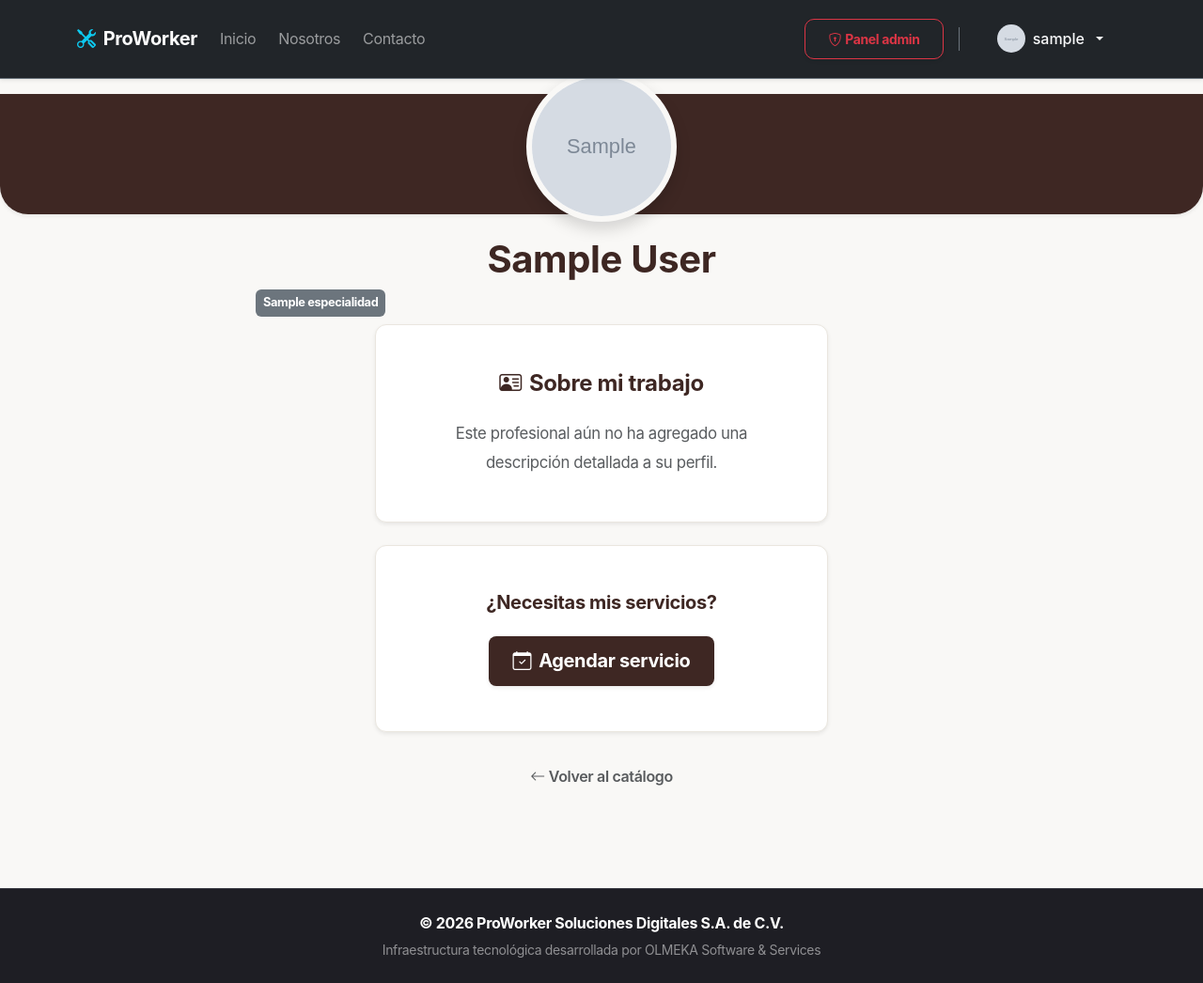
After one commit to osogobio2004/proworker-web, a Django app: page /tecnico/1/ in a window 1280 px wide. The commit adds this page. Shown: the whole page at 94% size. Run offline with Django 5.2, Linux system fonts and the light colour scheme; a user stored in the database is signed in; tables that the repository leaves empty hold one stand-in row (values such as "Sample post"); grey boxes marked "Sample" are stand-in pictures.

Commit message:
cambios 6:21

```diff
--- a/servicios/forms.py
+++ b/servicios/forms.py
@@ -69,7 +69,7 @@ class EditarPerfilForm(forms.ModelForm):
 
     class Meta:
         model = PerfilUsuario
-        fields = ['foto_perfil', 'biografia']
+        fields = ['foto_perfil']
 
     def __init__(self, *args, **kwargs):
         super(EditarPerfilForm, self).__init__(*args, **kwargs)
--- a/servicios/models.py
+++ b/servicios/models.py
@@ -1,6 +1,12 @@
 from django.db import models
 from django.contrib.auth.models import User
 
+
+class Especialidad(models.Model):
+    nombre = models.CharField(max_length=100)
+
+    def __str__(self):
+        return self.nombre
 class Categoria(models.Model):
     nombre = models.CharField(max_length=100)
 
@@ -13,6 +19,7 @@ class PerfilTecnico(models.Model):
     telefono = models.CharField(max_length=15)
     experiencia = models.TextField(help_text="Breve descripción de los servicios.")
     foto_trabajo = models.ImageField(upload_to='trabajos_tecnicos/', null=True, blank=True)
+    especialidades = models.ManyToManyField(Especialidad, blank=True)
 
     def __str__(self):
         return self.usuario.username
--- a/servicios/urls.py
+++ b/servicios/urls.py
@@ -16,5 +16,6 @@ urlpatterns = [
     path('aceptar-trabajo/<int:id>/', views.aceptar_trabajo, name='aceptar_trabajo'),
     path('rechazar-trabajo/<int:id>/', views.rechazar_trabajo, name='rechazar_trabajo'),
     path('logout/', views.vista_logout, name='logout'),
-    path('mi-cuenta/', views.mi_cuenta, name='mi_cuenta')
+    path('mi-cuenta/', views.mi_cuenta, name='mi_cuenta'),
+    path('tecnico/<int:id>/', views.detalle_tecnico, name='detalle_tecnico'),
 ]
--- a/servicios/views.py
+++ b/servicios/views.py
@@ -1,5 +1,7 @@
+from urllib import request
+
 from django.shortcuts import render, redirect
-from .models import SolicitudServicio
+from .models import Especialidad, SolicitudServicio
 from django.contrib.auth.forms import UserCreationForm
 from django.contrib import messages
 from django.contrib.auth import authenticate, login as auth_login, logout as auth_logout
@@ -98,7 +100,37 @@ def historial_cliente(request):
 def editar_perfil(request):
     if not request.user.is_staff and not request.user.is_superuser:
         return redirect('index')
-    return render(request, 'servicios/editar_perfil.html', {'rol': ROL_ACTUAL})
+
+    perfil, created = PerfilTecnico.objects.get_or_create(usuario=request.user)
+
+    if request.method == 'POST':
+        perfil.telefono = request.POST.get('telefono', '')
+        perfil.municipio = request.POST.get('municipio', '')
+        perfil.presentacion = request.POST.get('presentacion', '')
+
+        if 'foto_trabajo' in request.FILES:
+            perfil.foto_trabajo = request.FILES['foto_trabajo']
+
+        perfil.save() # Guardamos los datos básicos primero
+
+        # 🟢 LÓGICA PARA MÚLTIPLES ESPECIALIDADES
+        # Atrapamos los IDs de todas las casillas que el técnico marcó en el HTML
+        ids_especialidades = request.POST.getlist('especialidades')
+        # Seteamos la lista en la tabla intermedia de la base de datos
+        perfil.especialidades.set(ids_especialidades)
+
+        messages.success(request, '¡Tu oficina ha sido actualizada con éxito!')
+        return redirect('dashboard_tecnico')
+
+    # Para poder pintar los checkboxes en el HTML, necesitamos mandarle todas las opciones disponibles
+    all_especialidades = Especialidad.objects.all()
+
+    contexto = {
+        'perfil': perfil,
+        'all_especialidades': all_especialidades
+    }
+    return render(request, 'servicios/editar_perfil.html', contexto)
+
 
 @login_required(login_url='login')
 def dashboard_tecnico(request):
@@ -176,4 +208,19 @@ def catalogo(request):
     if request.user.is_staff:
         return redirect('dashboard_tecnico')
 
-    return render(request, 'servicios/catalogo.html')
+    tecnicos = PerfilTecnico.objects.all()
+
+    f_especialidad = request.GET.get('especialidad')
+    f_municipio = request.GET.get('municipio')
+
+    if f_especialidad:
+        tecnicos = tecnicos.filter(especialidad=f_especialidad)
+    if f_municipio:
+        tecnicos = tecnicos.filter(municipio=f_municipio)
+
+    return render(request, 'servicios/catalogo.html', {'tecnicos': tecnicos})
+
+@login_required(login_url='login')
+def detalle_tecnico(request, id):
+    tecnico = PerfilTecnico.objects.get(id=id)
+    return render(request, 'servicios/detalle_tecnico.html', {'tecnico': tecnico})
--- a/templates/servicios/contact.html
+++ b/templates/servicios/contact.html
@@ -21,7 +21,9 @@
                         <label class="form-label fw-semibold">Mensaje corporativo</label>
                         <textarea class="form-control" rows="4" required></textarea>
                     </div>
-                    <button class="btn btn-primary w-100 shadow-sm" style="background-color: var(--color-acento);">Enviar mensaje</button>
+                    <button type="submit" class="btn btn-primary w-100 fw-bold shadow-sm" style="background-color: #0071E3; border-color: #0071E3;">
+                         Enviar mensaje
+                    </button>
                 </form>
             </div>
             <div class="col-md-6 bg-light d-flex flex-column">
--- a/templates/servicios/crear_solicitud.html
+++ b/templates/servicios/crear_solicitud.html
@@ -5,7 +5,7 @@
     <div class="row justify-content-center">
         <div class="col-md-7">
             <div class="card p-5 shadow-sm border-0">
-                <h3 class="fw-bold mb-4" style="color: #2C3E50;">Nueva Orden de Trabajo</h3>
+                <h3 class="fw-bold mb-4" style="color: #2C3E50;">Nueva orden de trabajo</h3>
                 <form method="POST" action="">
                     {% csrf_token %}
 
--- a/templates/servicios/dashboard_tecnico.html
+++ b/templates/servicios/dashboard_tecnico.html
@@ -5,7 +5,7 @@
     <div class="d-flex justify-content-between align-items-center mb-5">
         <div>
             <h2 class="fw-bold mb-0" style="color: var(--color-primario);">Bandeja Operativa de Trabajo</h2>
-            <p class="text-muted mb-0"><i class="bi bi-circle-fill text-success small me-1"></i> Carlos Mendoza (Climatización)</p>
+            <p class="text-muted mb-0"><i class="bi bi-circle-fill text-success small me-1"></i> {{ request.user.get_full_name }}   </p>
         </div>
         <a href="{% url 'editar_perfil' %}" class="btn btn-outline-secondary btn-sm"><i class="bi bi-gear me-1"></i>Configurar Datos</a>
     </div>
--- /dev/null
+++ b/templates/servicios/detalle_tecnico.html
@@ -0,0 +1,111 @@
+{% extends "base.html" %}
+{% block content %}
+
+<style>
+    body {
+        background-color: #F9F8F6;
+    }
+
+    .perfil-header {
+        background-color: #3E2723; /* Marrón chocolate */
+        padding: 4rem 0;
+        border-radius: 0 0 30px 30px;
+    }
+
+    .foto-detalle {
+        width: 160px;
+        height: 160px;
+        object-fit: cover;
+        border: 6px solid #F9F8F6;
+        margin-top: -80px;
+        background-color: white;
+    }
+
+    .tarjeta-info {
+        background-color: #FFFFFF;
+        border: 1px solid #EAE6DF;
+        border-radius: 12px;
+    }
+
+    .etiqueta-lavanda {
+        background-color: #E6E6FA; /* Lavanda */
+        color: #3E2723;
+        font-weight: 600;
+        padding: 6px 18px;
+        border-radius: 20px;
+        font-size: 0.95rem;
+    }
+
+    .texto-chocolate {
+        color: #3E2723;
+    }
+
+    .btn-chocolate {
+        background-color: #3E2723;
+        color: #FFFFFF;
+        border-radius: 8px;
+        font-weight: 500;
+    }
+
+    .btn-chocolate:hover {
+        background-color: #5D4037;
+        color: #FFFFFF;
+    }
+</style>
+
+<div class="perfil-header shadow-sm mb-5"></div>
+
+<div class="container pb-5" style="margin-top: -120px;">
+    <div class="row justify-content-center">
+        <div class="col-md-8 text-center">
+
+            {% if tecnico.usuario.perfil.foto_perfil %}
+                <img src="{{ tecnico.usuario.perfil.foto_perfil.url }}" class="rounded-circle shadow foto-detalle" style="object-fit: cover;">
+            {% else %}
+                <img src="/media/perfiles/default.png" class="rounded-circle shadow foto-detalle" style="object-fit: cover;">
+            {% endif %}
+            <h1 class="fw-bold mt-3 texto-chocolate">{{ tecnico.usuario.first_name }} {{ tecnico.usuario.last_name }}</h1>
+            <div class="d-flex flex-wrap gap-1 mt-2">
+                {% for esp in tecnico.especialidades.all %}
+                    <span class="badge bg-secondary text-white p-2" style="font-size: 0.8rem;">
+                        {{ esp.nombre }}
+                    </span>
+                {% empty %}
+                    <span class="text-muted small">Sin especialidades registradas</span>
+                {% endfor %}
+            </div>
+
+    <div class="row justify-content-center mt-2">
+        <div class="col-md-8">
+
+            <div class="tarjeta-info p-4 p-md-5 shadow-sm mb-4">
+                <h4 class="texto-chocolate fw-bold mb-4"><i class="bi bi-person-vcard me-2"></i>Sobre mi trabajo</h4>
+                <p class="text-muted mb-0" style="line-height: 1.8; font-size: 1.05rem;">
+                    {% if tecnico.presentacion %}
+                        {{ tecnico.presentacion|linebreaks }}
+                    {% else %}
+                        Este profesional aún no ha agregado una descripción detallada a su perfil.
+                    {% endif %}
+                </p>
+            </div>
+
+            <div class="tarjeta-info p-4 p-md-5 shadow-sm text-center">
+                <h5 class="texto-chocolate fw-bold mb-4">¿Necesitas mis servicios?</h5>
+                <div class="d-flex flex-column flex-md-row gap-3 justify-content-center">
+                    <a href="{% url 'crear_solicitud' %}" class="btn btn-chocolate btn-lg px-4 fw-bold shadow-sm">
+                        <i class="bi bi-calendar-check me-2"></i>Agendar servicio
+                    </a>
+                </div>
+            </div>
+
+            <div class="text-center mt-4">
+                <a href="{% url 'catalogo' %}" class="btn btn-link text-decoration-none text-muted fw-semibold">
+                    <i class="bi bi-arrow-left me-1"></i>Volver al catálogo
+                </a>
+            </div>
+
+        </div>
+    </div>
+</div>
+
+{% endblock %}
```
Also changed, not shown: templates/servicios/about.html (+5 -3 lines), templates/servicios/catalogo.html (+44 -39 lines), templates/servicios/editar_perfil.html (+50 -40 lines), templates/servicios/home.html (+8 -8 lines), templates/servicios/mi_cuenta.html (+2 -6 lines), media/perfiles/descargar_2.jpg (added), media/perfiles/descargar_2_RFLfssq.jpg (added), media/perfiles/perfiles/default.png (renamed from servicios/media/perfiles/default.png), servicios/migrations/0008_especialidad_perfiltecnico_especialidades.py (added).
